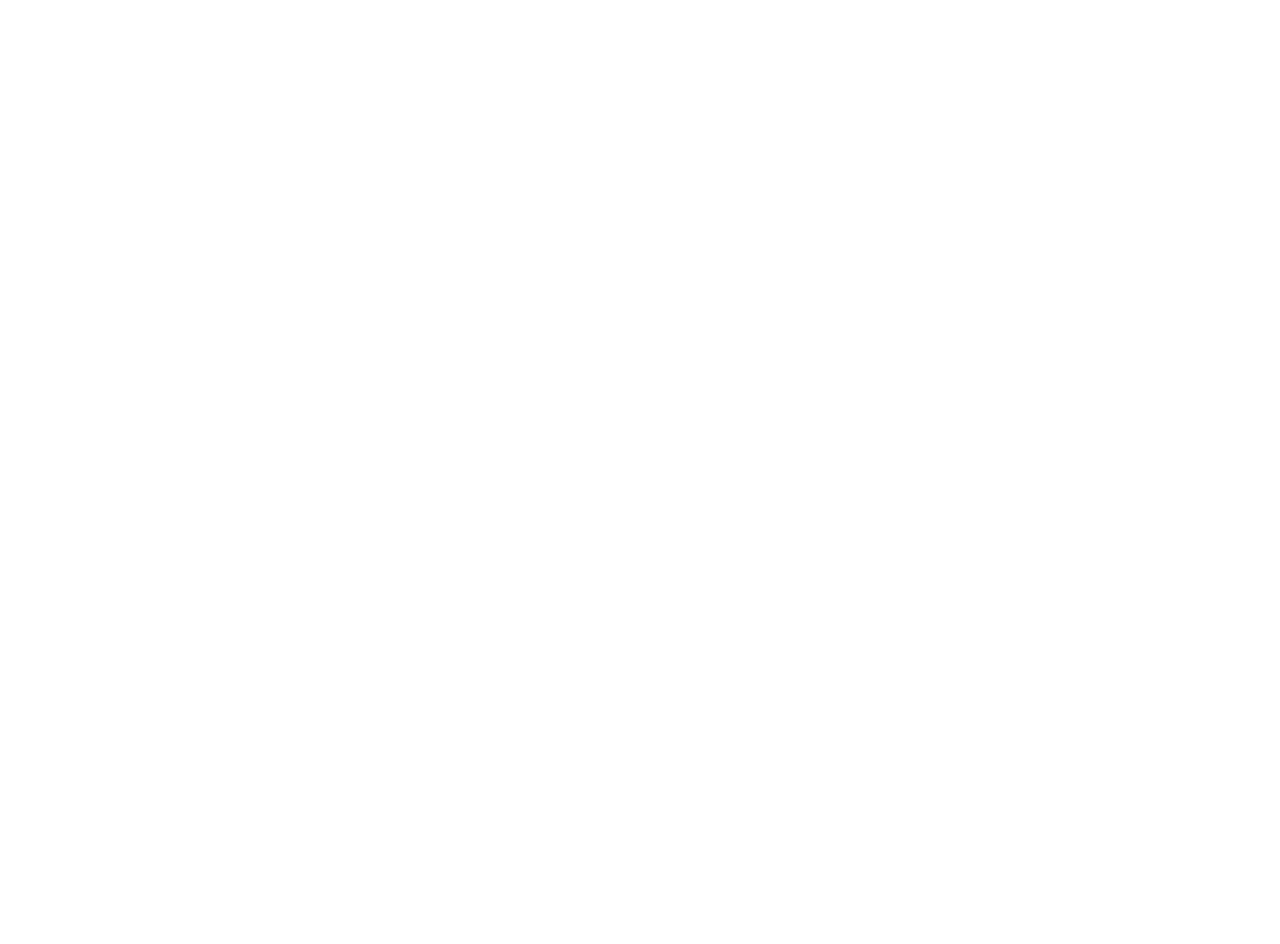
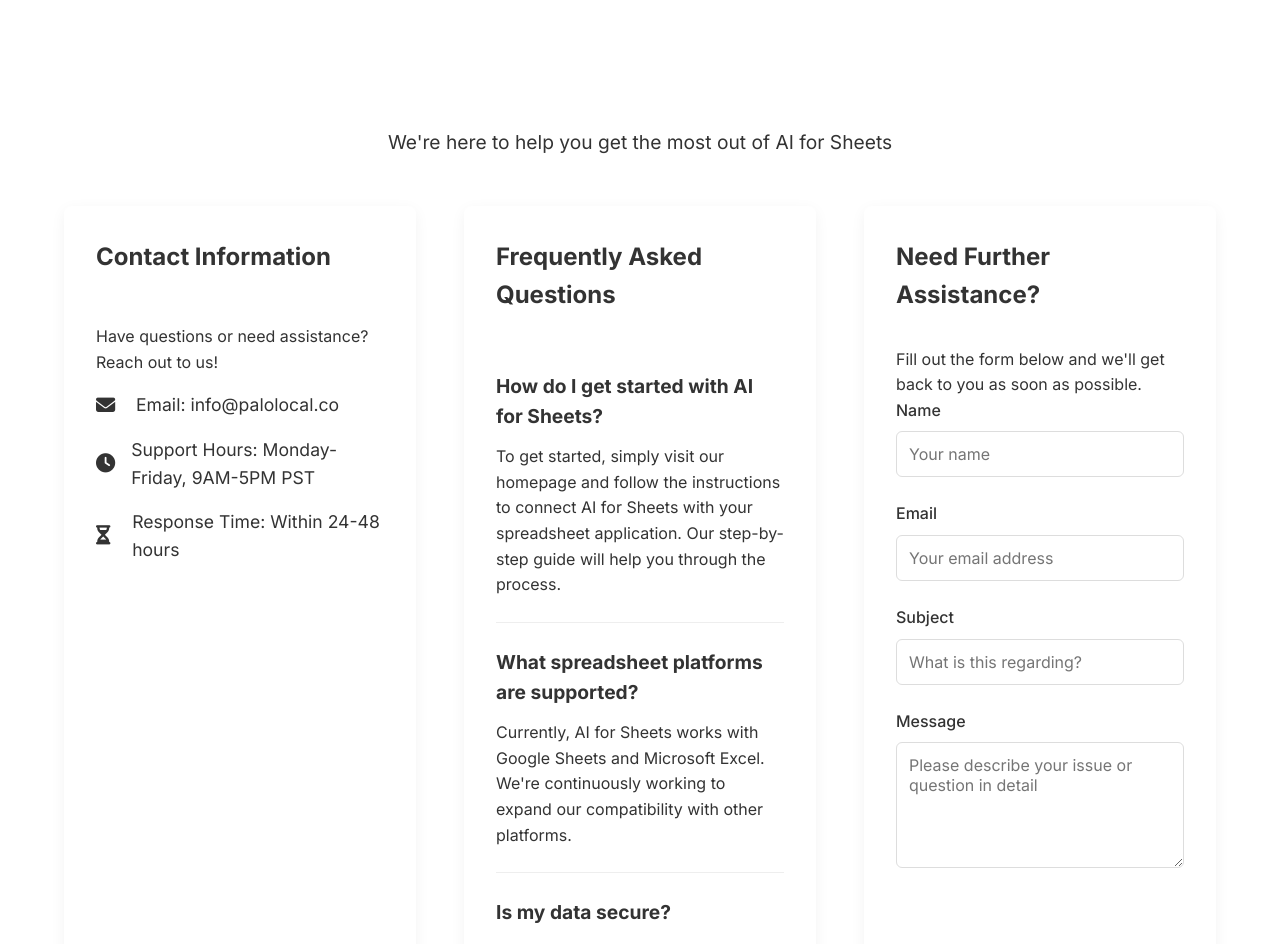
Before and after one commit to tea-dash/ai-for-sheets, a React (Vite) app: page /support in a window 1280 px wide. Before the commit this address had no page. Shown: the part 260-1204 px from the top of the page. Before the commit the page ends 800 px from the top, so only its background shows below. Built offline with nearby package versions, Linux system fonts and the light colour scheme.

Commit message:
Add Support page with contact information, FAQs, and support form

```diff
--- a/src/App.jsx
+++ b/src/App.jsx
@@ -9,6 +9,7 @@
 import Footer from './components/Footer'
 import PrivacyPolicy from './components/PrivacyPolicy'
 import TermsOfService from './components/TermsOfService'
+import Support from './components/Support'
 
 function App() {
   // State for mobile menu
@@ -23,6 +24,7 @@
       <Routes>
         <Route path="/privacy-policy" element={<PrivacyPolicy />} />
         <Route path="/terms-of-service" element={<TermsOfService />} />
+        <Route path="/support" element={<Support />} />
         <Route path="/" element={
           <div className="App">
             <header>
--- a/src/components/Footer.jsx
+++ b/src/components/Footer.jsx
@@ -19,6 +19,7 @@
               <ul>
                 <li><Link to="/privacy-policy">Privacy Policy</Link></li>
                 <li><Link to="/terms-of-service">Terms of Service</Link></li>
+                <li><Link to="/support">Support</Link></li>
               </ul>
             </div>
           </div>
@@ -29,6 +30,7 @@
           <div className="footer-bottom-links">
             <Link to="/privacy-policy">Privacy</Link>
             <Link to="/terms-of-service">Terms</Link>
+            <Link to="/support">Support</Link>
           </div>
         </div>
       </div>
--- /dev/null
+++ b/src/components/Support.css
@@ -0,0 +1,219 @@
+.support-page {
+  display: flex;
+  flex-direction: column;
+  min-height: 100vh;
+}
+
+.support-container {
+  max-width: 1200px;
+  margin: 0 auto;
+  padding: 2rem 1.5rem 4rem;
+  flex: 1;
+}
+
+.support-header {
+  text-align: center;
+  margin-bottom: 3rem;
+  padding-top: 2rem;
+}
+
+.support-header h1 {
+  font-size: 2.5rem;
+  margin-bottom: 1rem;
+  background: linear-gradient(90deg, var(--color-primary), var(--color-secondary));
+  -webkit-background-clip: text;
+  background-clip: text;
+  color: transparent;
+}
+
+.support-header p {
+  font-size: 1.2rem;
+  color: var(--color-text-secondary);
+  max-width: 600px;
+  margin: 0 auto;
+}
+
+.support-content {
+  display: grid;
+  grid-template-columns: 1fr;
+  gap: 3rem;
+}
+
+.support-section {
+  background: white;
+  border-radius: 8px;
+  padding: 2rem;
+  box-shadow: 0 4px 15px rgba(0, 0, 0, 0.05);
+}
+
+.support-section h2 {
+  color: var(--color-primary);
+  font-size: 1.5rem;
+  margin-bottom: 1.5rem;
+  padding-bottom: 0.5rem;
+  border-bottom: 2px solid var(--color-accent);
+  display: inline-block;
+}
+
+/* Contact section */
+.contact-info {
+  display: flex;
+  flex-direction: column;
+  gap: 1rem;
+}
+
+.contact-item {
+  display: flex;
+  align-items: center;
+  gap: 1rem;
+  font-size: 1.1rem;
+}
+
+.contact-item i {
+  color: var(--color-primary);
+  font-size: 1.2rem;
+  width: 24px;
+}
+
+.contact-item a {
+  color: var(--color-secondary);
+  text-decoration: none;
+  transition: color 0.3s;
+}
+
+.contact-item a:hover {
+  text-decoration: underline;
+}
+
+/* FAQ section */
+.faq-section {
+  display: flex;
+  flex-direction: column;
+  gap: 1.5rem;
+}
+
+.faq-item {
+  border-bottom: 1px solid #eee;
+  padding-bottom: 1.5rem;
+}
+
+.faq-item:last-of-type {
+  border-bottom: none;
+}
+
+.faq-item h3 {
+  color: var(--color-text-primary);
+  font-size: 1.2rem;
+  margin-bottom: 0.75rem;
+}
+
+.faq-item p {
+  color: var(--color-text-secondary);
+  line-height: 1.6;
+}
+
+.back-link {
+  display: inline-flex;
+  align-items: center;
+  gap: 0.5rem;
+  color: var(--color-primary);
+  text-decoration: none;
+  font-weight: 500;
+  margin-top: 2rem;
+  transition: color 0.3s;
+}
+
+.back-link:hover {
+  color: var(--color-secondary);
+}
+
+/* Contact form */
+.contact-form {
+  display: flex;
+  flex-direction: column;
+  gap: 1.5rem;
+}
+
+.form-group {
+  display: flex;
+  flex-direction: column;
+  gap: 0.5rem;
+}
+
+.form-group label {
+  font-weight: 500;
+  color: var(--color-text-primary);
+}
+
+.form-group input,
+.form-group textarea {
+  padding: 0.75rem;
+  border-radius: 6px;
+  border: 1px solid #ddd;
+  font-size: 1rem;
+  font-family: inherit;
+  transition: border-color 0.3s;
+}
+
+.form-group input:focus,
+.form-group textarea:focus {
+  outline: none;
+  border-color: var(--color-primary);
+  box-shadow: 0 0 0 2px rgba(var(--color-primary-rgb), 0.1);
+}
+
+.submit-button {
+  background: linear-gradient(90deg, var(--color-primary), var(--color-secondary));
+  color: white;
+  border: none;
+  padding: 0.75rem 1.5rem;
+  font-size: 1rem;
+  font-weight: 600;
+  border-radius: 6px;
+  cursor: pointer;
+  transition: transform 0.3s, box-shadow 0.3s;
+  margin-top: 1rem;
+  align-self: flex-start;
+}
+
+.submit-button:hover {
+  transform: translateY(-2px);
+  box-shadow: 0 4px 12px rgba(var(--color-primary-rgb), 0.3);
+}
+
+.submit-button:active {
+  transform: translateY(0);
+}
+
+/* Responsive styles */
+@media (min-width: 768px) {
+  .support-content {
+    grid-template-columns: 1fr 1fr;
+  }
+
+  .faq-section {
+    grid-column: span 2;
+  }
+}
+
+@media (min-width: 1024px) {
+  .support-header h1 {
+    font-size: 3rem;
+  }
+
+  .support-content {
+    grid-template-columns: 1fr 1fr 1fr;
+  }
+
+  .contact-info {
+    grid-column: span 1;
+  }
+
+  .faq-section {
+    grid-column: span 1;
+  }
+
+  .help-form {
+    grid-column: span 1;
+  }
+}
--- /dev/null
+++ b/src/components/Support.jsx
@@ -0,0 +1,100 @@
+import React from 'react';
+import { Link } from 'react-router-dom';
+import './Support.css';
+import Navbar from './Navbar';
+import Footer from './Footer';
+
+const Support = () => {
+  return (
+    <div className="support-page">
+      <Navbar />
+
+      <div className="support-container">
+        <div className="support-header">
+          <h1>Support</h1>
+          <p>We're here to help you get the most out of AI for Sheets</p>
+        </div>
+
+        <div className="support-content">
+          <div className="support-section contact-info">
+            <h2>Contact Information</h2>
+            <p>Have questions or need assistance? Reach out to us!</p>
+            <div className="contact-item">
+              <i className="fas fa-envelope"></i>
+              <span>Email: <a href="mailto:info@palolocal.co">info@palolocal.co</a></span>
+            </div>
+            <div className="contact-item">
+              <i className="fas fa-clock"></i>
+              <span>Support Hours: Monday-Friday, 9AM-5PM PST</span>
+            </div>
+            <div className="contact-item">
+              <i className="fas fa-hourglass-half"></i>
+              <span>Response Time: Within 24-48 hours</span>
+            </div>
+          </div>
+
+          <div className="support-section faq-section">
+            <h2>Frequently Asked Questions</h2>
+
+            <div className="faq-item">
+              <h3>How do I get started with AI for Sheets?</h3>
+              <p>To get started, simply visit our homepage and follow the instructions to connect AI for Sheets with your spreadsheet application. Our step-by-step guide will help you through the process.</p>
+            </div>
+
+            <div className="faq-item">
+              <h3>What spreadsheet platforms are supported?</h3>
+              <p>Currently, AI for Sheets works with Google Sheets and Microsoft Excel. We're continuously working to expand our compatibility with other platforms.</p>
+            </div>
+
+            <div className="faq-item">
+              <h3>Is my data secure?</h3>
+              <p>Yes! We take data security very seriously. Your data is encrypted in transit and at rest. We do not store your spreadsheet data permanently - it's only used temporarily during the processing of your specific requests.</p>
+            </div>
+
+            <div className="faq-item">
+              <h3>What features are currently available?</h3>
+              <p>We currently offer data analysis, visualization, and formula generation. Our automation and data cleaning features are coming soon.</p>
+            </div>
+
+            <Link to="/" className="back-link">
+              <i className="fas fa-arrow-left"></i> Back to Homepage
+            </Link>
+          </div>
+
+          <div className="support-section help-form">
+            <h2>Need Further Assistance?</h2>
+            <p>Fill out the form below and we'll get back to you as soon as possible.</p>
+
+            <form className="contact-form">
+              <div className="form-group">
+                <label htmlFor="name">Name</label>
+                <input type="text" id="name" name="name" placeholder="Your name" required />
+              </div>
+
+              <div className="form-group">
+                <label htmlFor="email">Email</label>
+                <input type="email" id="email" name="email" placeholder="Your email address" required />
+              </div>
+
+              <div className="form-group">
+                <label htmlFor="subject">Subject</label>
+                <input type="text" id="subject" name="subject" placeholder="What is this regarding?" required />
+              </div>
+
+              <div className="form-group">
+                <label htmlFor="message">Message</label>
+                <textarea id="message" name="message" rows="5" placeholder="Please describe your issue or question in detail" required></textarea>
+              </div>
+
+              <button type="submit" className="submit-button">Send Message</button>
+            </form>
+          </div>
+        </div>
+      </div>
+
+      <Footer />
+    </div>
+  );
+};
+
+export default Support;
```
